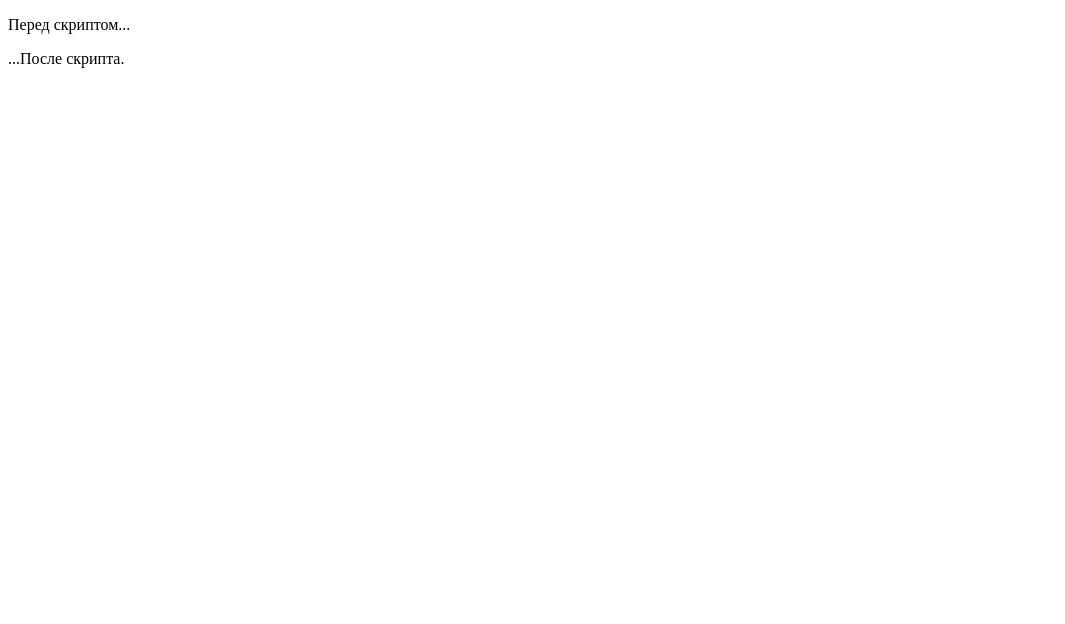
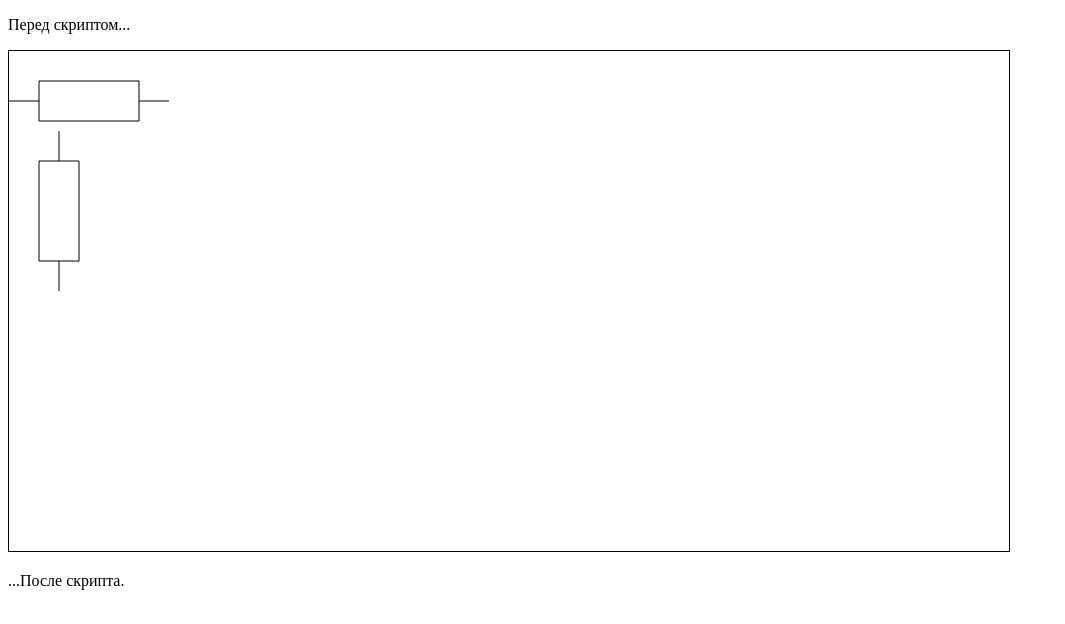
Before and after one commit to chilya02/ElectronicSimulator, a plain HTML site: page index.html in a window 1280 px wide. Shown: the whole page, without its empty margins (0-1065 px from the left). Drawn offline with Linux system fonts and the light colour scheme.

Commit message:
Реализовано рисование резистора вертикально и горизонтально. Добавлены абстракции

```diff
--- a/index.html
+++ b/index.html
@@ -1,11 +1,18 @@
 <!DOCTYPE html>
 <html>
+    <head>
+        <style>
+            canvas { border: 1px solid black; }
+          </style>
+    </head>
 
-<body>
+<body onload="draw();">
 
   <p>Перед скриптом...</p>
 
   <script src="jscode.js"></script>
+  <canvas id="canvas" width="1000" height="500">
+  </canvas>
 
   <p>...После скрипта.</p>
 
--- a/jscode.js
+++ b/jscode.js
@@ -1 +1,96 @@
-alert('Я Java script!');
+const ELEMENT_LENGTH = 18;
+const DEFAULT_IMPEDANCE = 1;
+const LAYOUT_HEIGHT = 50;
+const LAYOUT_WIDTH = 100;
+const SCALE = 10;
+class Element {
+    constructor(impedance) {
+        this.length = ELEMENT_LENGTH;
+        this.impedance = impedance;
+        this.image = new Image();
+      };
+
+      move(x1, y1, x2, y2){
+        this.x1 = x1;
+        this.y1 = y1;
+        this.x2 = x2;
+        this.y2 = y2;
+      }
+}
+
+
+class Resistor extends Element {
+    constructor() {
+        super(DEFAULT_IMPEDANCE);
+    }
+
+}
+
+
+class Key extends Element {
+    constructor() {
+        super(DEFAULT_IMPEDANCE);
+    }
+}
+
+
+class Lamp extends Element {
+    constructor() {
+        super(DEFAULT_IMPEDANCE);
+    }
+}
+
+
+class Wire extends Element {
+    constructor() {
+        super(0);
+    }
+}
+
+
+
+function draw(){
+
+    let canvas = document.getElementById('canvas')
+    let ctx = canvas.getContext('2d');
+
+
+    //Константы резистора
+    const connectorLength = 3;
+    const mainWidth = 10;
+    const mainHeight = 4;
+
+
+    //Рисуем гооризонтальный резистор
+    let x = 0;
+    let y = 5;
+
+    let resistor = new Path2D(`M${x*SCALE} ${y*SCALE}
+    h ${connectorLength*SCALE}
+    v ${mainHeight/2*SCALE}
+    h ${mainWidth*SCALE}
+    v -${mainHeight*SCALE}
+    h -${mainWidth*SCALE}
+    v ${mainHeight/2*SCALE}
+    M${(x+mainWidth+connectorLength)*SCALE} ${y*SCALE}
+    h ${connectorLength*SCALE}
+    `);
+    ctx.stroke(resistor);
+
+    //Рисуем вертикальный резистор
+        x = 5;
+        y = 8;
+        resistor = new Path2D(`M${x*SCALE} ${y*SCALE}
+        v ${connectorLength*SCALE}
+        h ${mainHeight/2*SCALE}
+        v ${mainWidth*SCALE}
+        h -${mainHeight*SCALE}
+        v -${mainWidth*SCALE}
+        h ${mainHeight/2*SCALE}
+        M${x*SCALE} ${(y+mainWidth+connectorLength)*SCALE}
+        v ${connectorLength*SCALE}
+        `);
+    ctx.stroke(resistor);
+
+
+}
```
